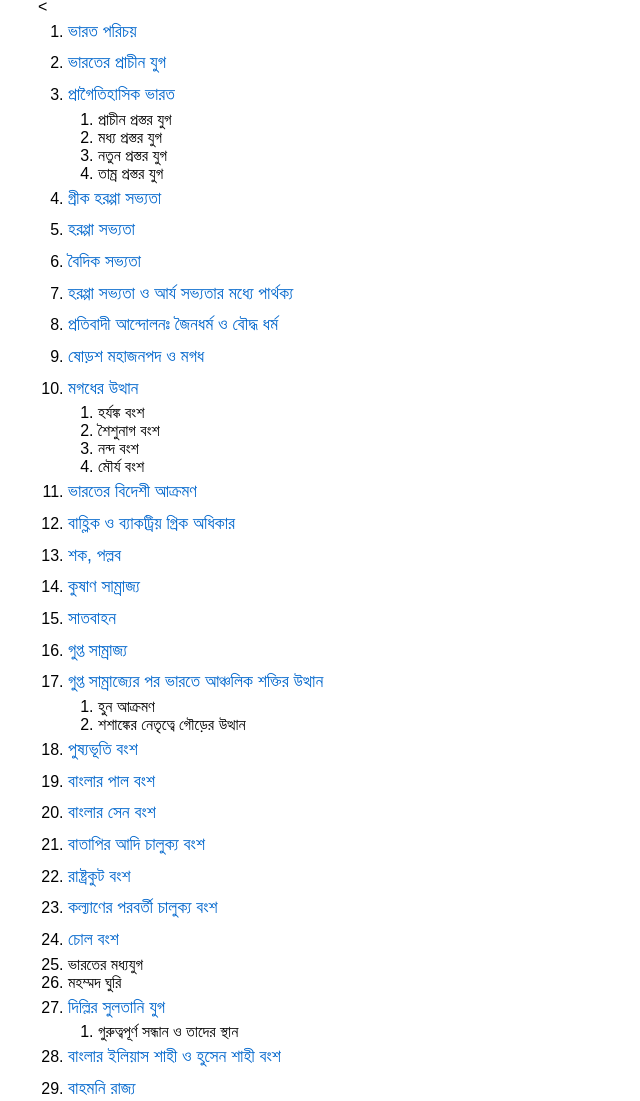
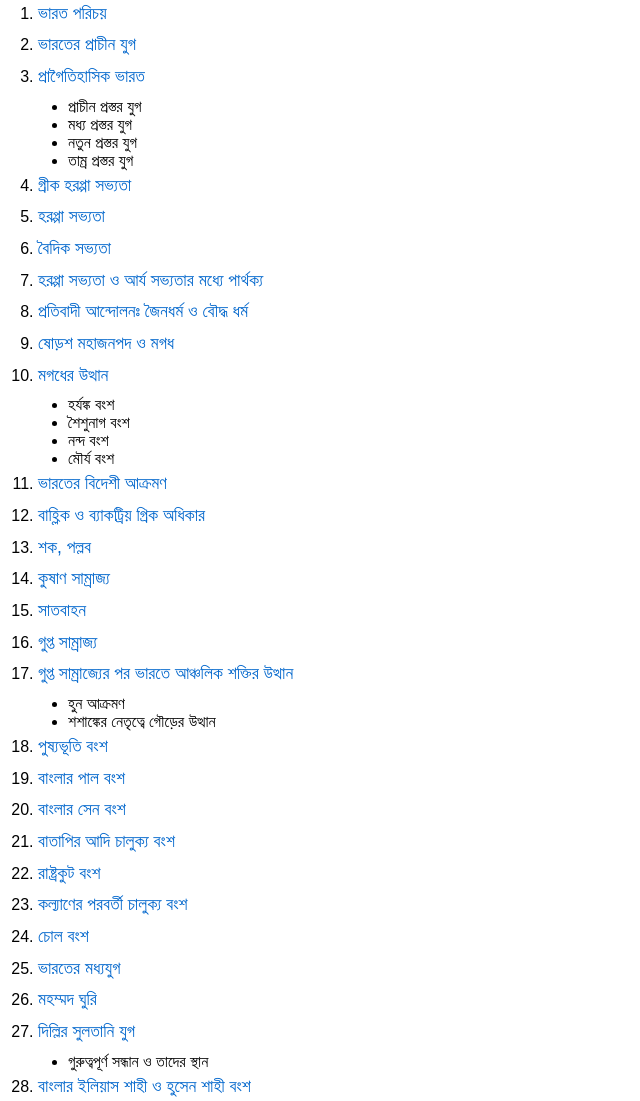
Before and after one commit to Avijitsir/digital-libeary, a plain HTML site: page tocs/ancient_history_toc.html in a window 1280 px wide. Shown: the part 104-1205 px from the top of the page, without its empty margins (0-640 px from the left). Drawn offline with Linux system fonts and the light colour scheme.

Commit message:
Update ancient_history_toc.html

```diff
--- a/tocs/ancient_history_toc.html
+++ b/tocs/ancient_history_toc.html
@@ -4,9 +4,10 @@
     <meta charset="UTF-8">
     <title>Ancient History - সূচিপত্র</title>
     <style>
-        /* আগের ফাইলের মতো একই স্টাইল ব্যবহার করতে পারেন */
+        /* আপনার স্টাইল এখানে ঠিকই আছে */
         body { font-family: sans-serif; }
         ul { list-style-type: decimal; padding-left: 30px; }
+        li ul { list-style-type: disc; margin-top: 5px; } /* ভেতরের লিস্টের জন্য আলাদা স্টাইল */
         li a {
             font-size: 1.1em;
             line-height: 1.8;
@@ -18,9 +19,9 @@
 </head>
 <body>
     <h2>Ancient History (সূচিপত্র)</h2>
-    <p>টপিকে ক্লিক করলে PDF-এর সেই পৃষ্ঠায় চলে যাবে।</p>
+    <p>টপিকে ক্লিক করলে PDF-এর সেই পৃষ্ঠায় চলে যাবে।</p>
+
     <ul>
-<<ul>
         <li><a href="../pdfs/Ancient_History.pdf#page=3" target="_blank">ভারত পরিচয়</a></li>
         <li><a href="../pdfs/Ancient_History.pdf#page=4" target="_blank">ভারতের প্রাচীন যুগ</a></li>
         <li><a href="../pdfs/Ancient_History.pdf#page=5" target="_blank">প্রাগৈতিহাসিক ভারত</a>
@@ -36,7 +37,7 @@
         <li><a href="../pdfs/Ancient_History.pdf#page=14" target="_blank">বৈদিক সভ্যতা</a></li>
         <li><a href="../pdfs/Ancient_History.pdf#page=20" target="_blank">হরপ্পা সভ্যতা ও আর্য সভ্যতার মধ্যে পার্থক্য</a></li>
         <li><a href="../pdfs/Ancient_History.pdf#page=21" target="_blank">প্রতিবাদী আন্দোলনঃ জৈনধর্ম ও বৌদ্ধ ধর্ম</a></li>
-    <li><a href="../pdfs/Ancient_History.pdf#page=26" target="_blank">ষোড়শ মহাজনপদ ও মগধ</a></li>
+        <li><a href="../pdfs/Ancient_History.pdf#page=26" target="_blank">ষোড়শ মহাজনপদ ও মগধ</a></li>
         <li><a href="../pdfs/Ancient_History.pdf#page=26" target="_blank">মগধের উত্থান</a>
             <ul>
                 <li>হর্যঙ্ক বংশ</li>
@@ -64,8 +65,10 @@
         <li><a href="../pdfs/Ancient_History.pdf#page=49" target="_blank">রাষ্ট্রকুট বংশ</a></li>
         <li><a href="../pdfs/Ancient_History.pdf#page=50" target="_blank">কল্যাণের পরবর্তী চালুক্য বংশ</a></li>
         <li><a href="../pdfs/Ancient_History.pdf#page=52" target="_blank">চোল বংশ</a></li>
-    <li>ভারতের মধ্যযুগ</li>
-    <li>মহম্মদ ঘুরি</li>
+
+        <li><a href="../pdfs/Ancient_History.pdf#page=53" target="_blank">ভারতের মধ্যযুগ</a> </li>
+        <li><a href="../pdfs/Ancient_History.pdf#page=54" target="_blank">মহম্মদ ঘুরি</a> </li>
+
         <li><a href="../pdfs/Ancient_History.pdf#page=55" target="_blank">দিল্লির সুলতানি যুগ</a>
             <ul>
                 <li>গুরুত্বপূর্ণ সন্ধান ও তাদের স্থান</li>
@@ -87,6 +90,5 @@
         <li><a href="../pdfs/Ancient_History.pdf#page=89" target="_blank">মারাঠা শক্তির অভ্যুত্থান</a></li>
         <li><a href="../pdfs/Ancient_History.pdf#page=93" target="_blank">শিখদের উত্থান</a></li>
     </ul>
-        </ul>
     </body>
 </html>
```
Lines whose indentation alone changed are shown as unchanged.
